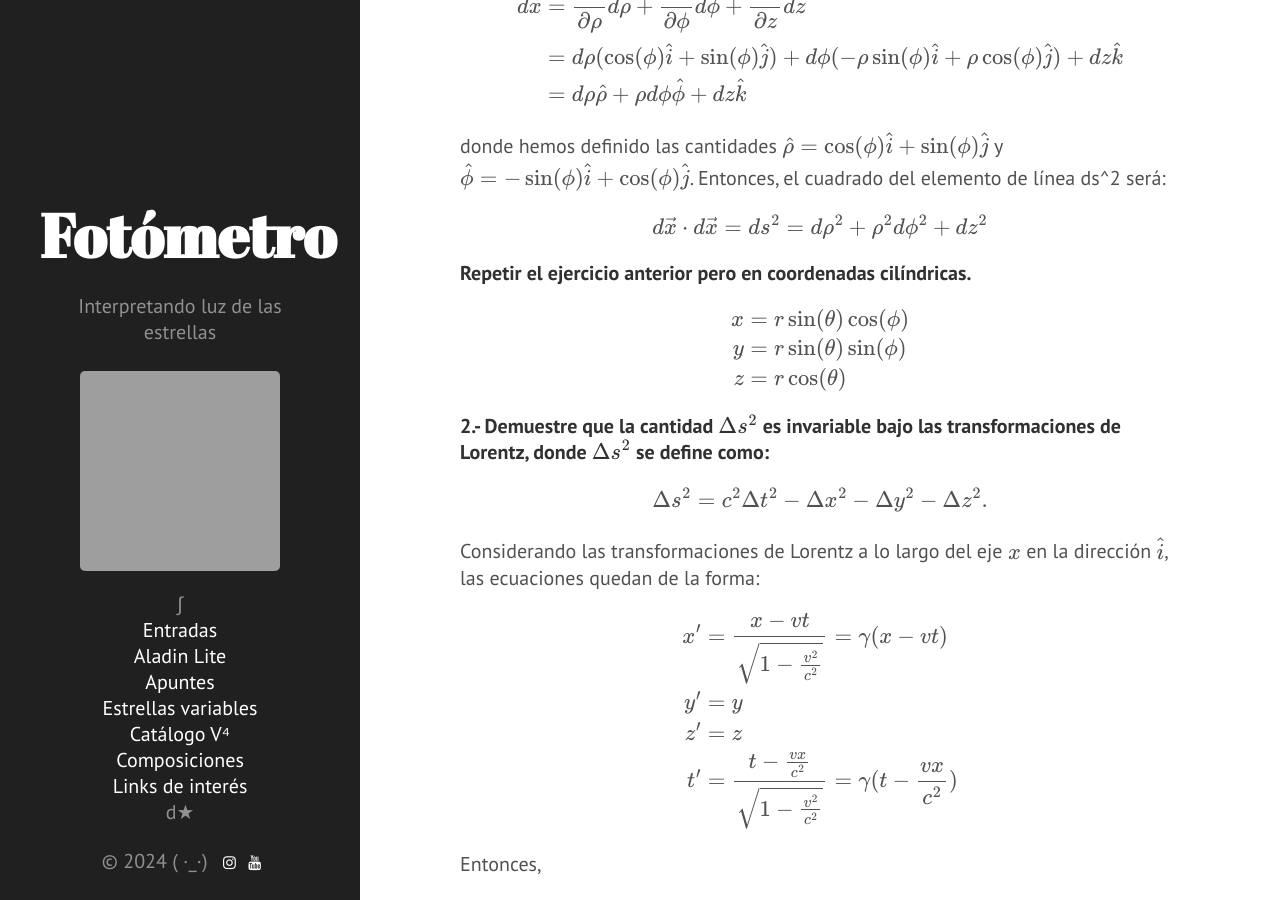
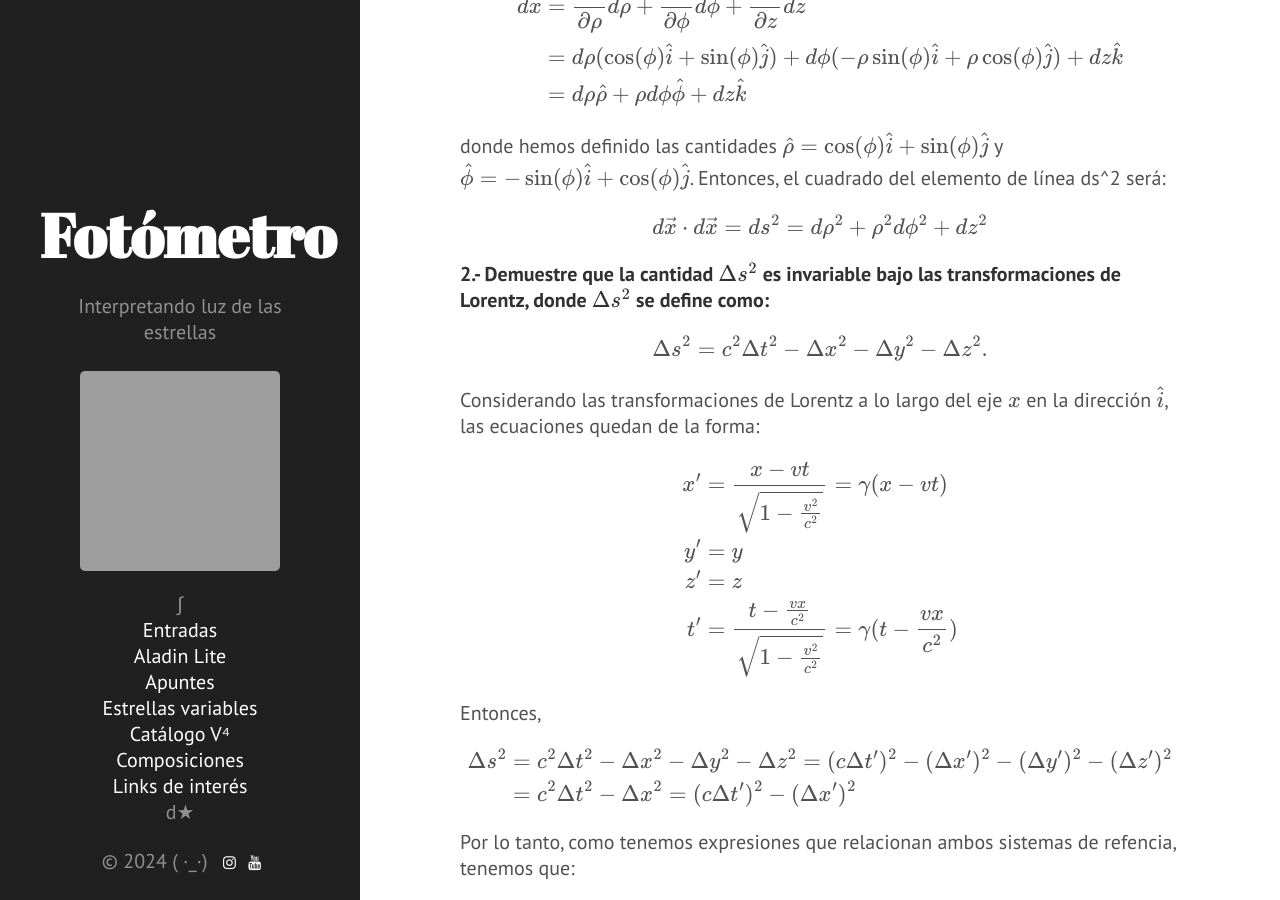
Before and after one commit to nicomedinap/nicomedinap.github.io, a Jekyll site: the page built from apuntes/FisicaDeFronteras/RelatividadGeneral.md, in a window 1280 px wide and 900 px high, scrolled down 14478 px. Built offline with Jekyll 4.4.1, drawn with Linux system fonts in a browser that asks for light colours; formulas are drawn with MathJax 3; a script that is not in the unit is left out; grey boxes are pictures that could not be loaded.

Commit message:
Update RelatividadGeneral.md

```diff
--- a/apuntes/FisicaDeFronteras/RelatividadGeneral.md
+++ b/apuntes/FisicaDeFronteras/RelatividadGeneral.md
@@ -493,17 +493,6 @@ $$
 d\vec{x}\cdot d\vec{x} = ds^2 = d\rho^2 + \rho^2 d\phi^2 + dz^2
 $$
 
-##### Repetir el ejercicio anterior pero en coordenadas cilíndricas.
-
-$$
-\begin{align*}
-x &= r \sin(\theta) \cos(\phi) \\
-y &= r \sin(\theta) \sin(\phi) \\
-z &= r \cos(\theta)\\
-\end{align*}
-$$
-
-
 ##### 2.- Demuestre que la cantidad $\Delta s^2$ es invariable bajo las transformaciones de Lorentz, donde $\Delta s^2$ se define como:
 
 $$
```
